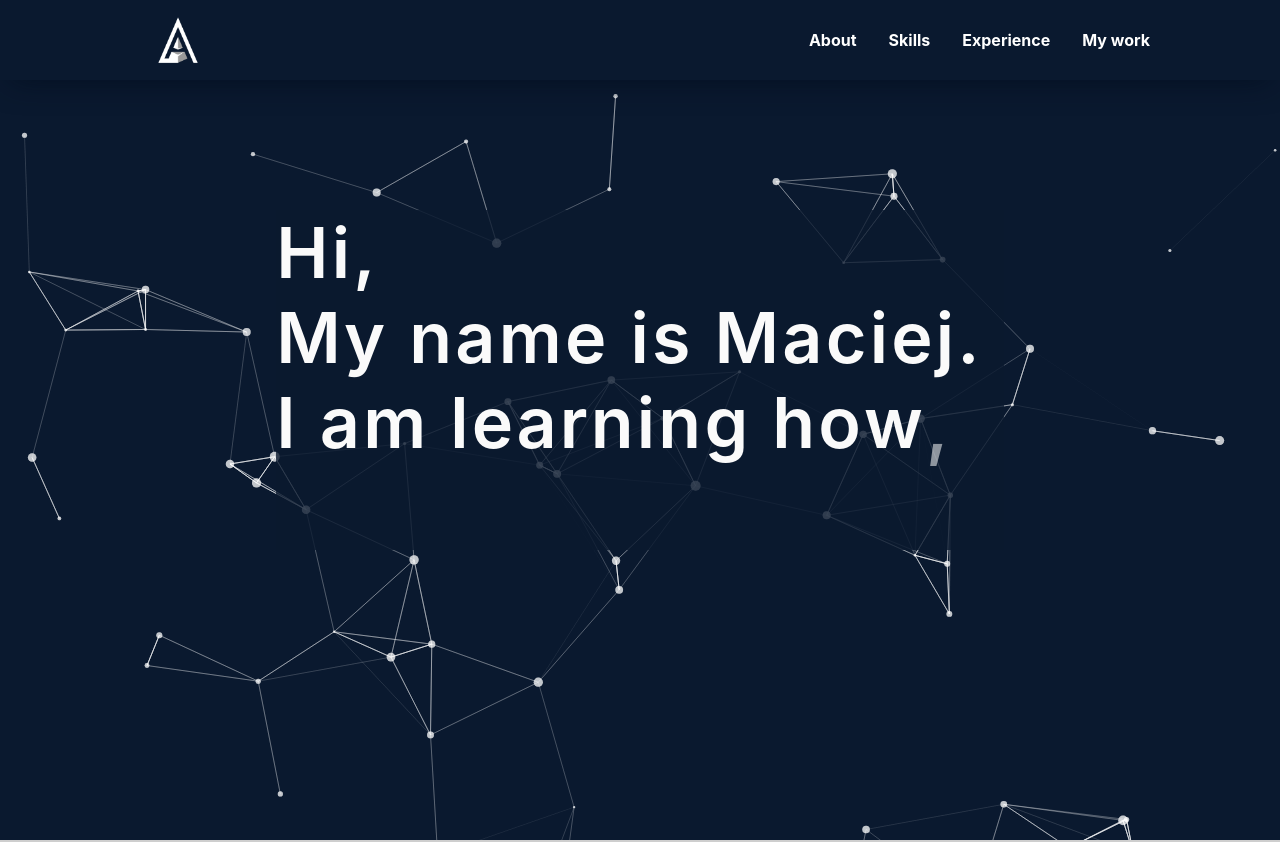
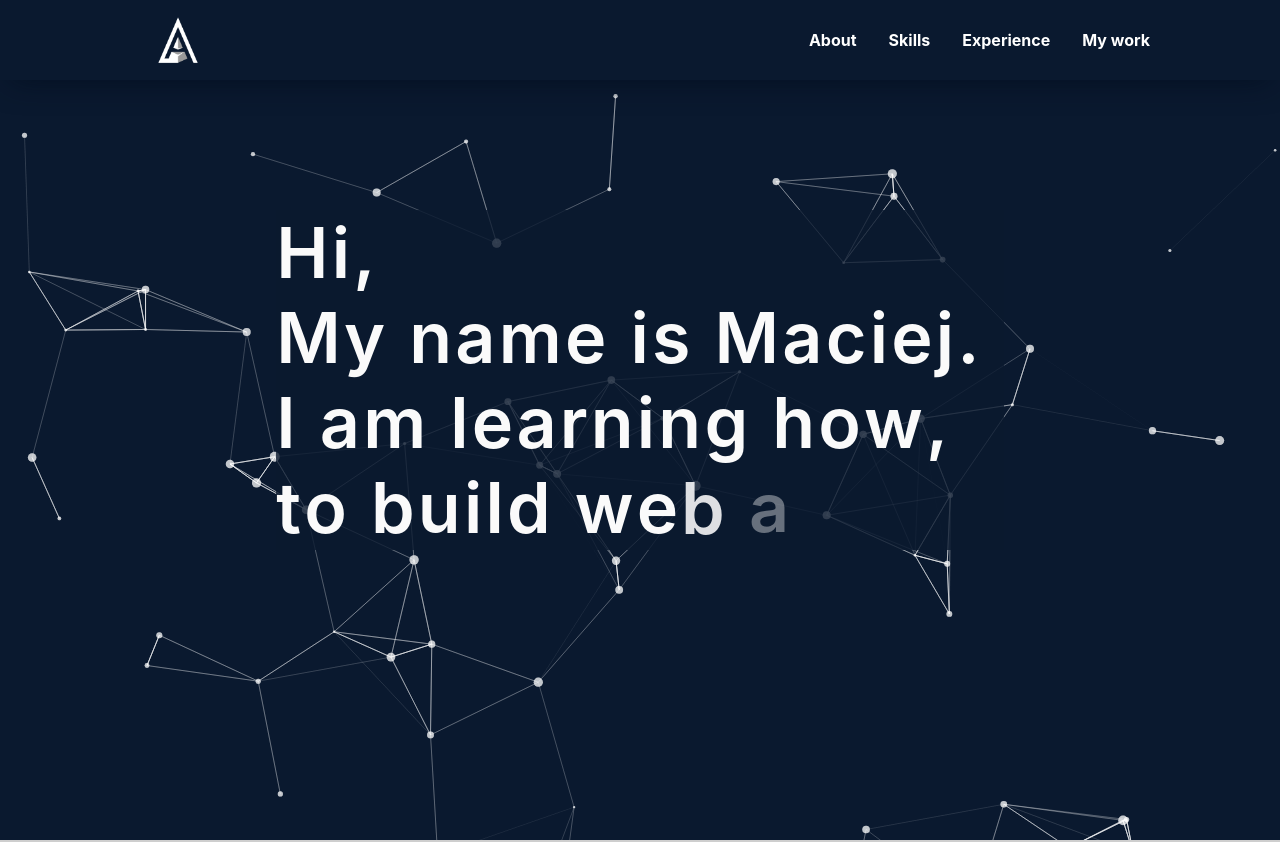
Before and after one commit to Maciejlys/portfolio, a React (Create React App) app: page / in a window 1280 px wide. Shown: the top 842 px of the page. Built offline with nearby package versions, Linux system fonts and the light colour scheme.

Commit message:
waiting for load to start hero animation

```diff
--- a/src/components/FramerAnimations/variants.ts
+++ b/src/components/FramerAnimations/variants.ts
@@ -20,7 +20,7 @@ export const container = {
   show: {
     opacity: 1,
     transition: {
-      staggerChildren: 0.2,
+      staggerChildren: 0.15,
     },
   },
 };
--- a/src/modules/HeroSection/index.tsx
+++ b/src/modules/HeroSection/index.tsx
@@ -1,4 +1,4 @@
-import React from "react";
+import React, { useEffect, useState } from "react";
 import {
   AnimateIconDown,
   HeroBg,
@@ -26,12 +26,17 @@ const lines = [
 ];
 
 export const HeroSection: React.FC = () => {
+  const [animate, setAnimate] = useState("");
+
+  useEffect(() => {
+    setAnimate("show");
+  }, []);
   return (
     <HeroContainer>
       <HeroBg>
         <HeroParticles />
       </HeroBg>
-      <HeroContent variants={container} initial="hidden" animate="show">
+      <HeroContent variants={container} initial="hidden" animate={animate}>
         <MainContent>
           {lines.map((line, index) => (
             <HeroLine key={index}>
```
